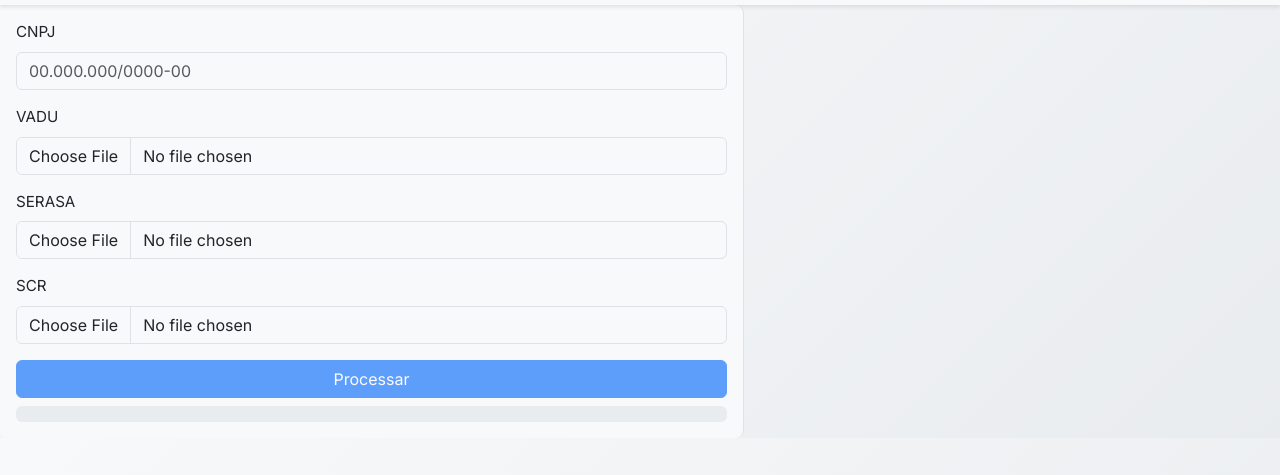
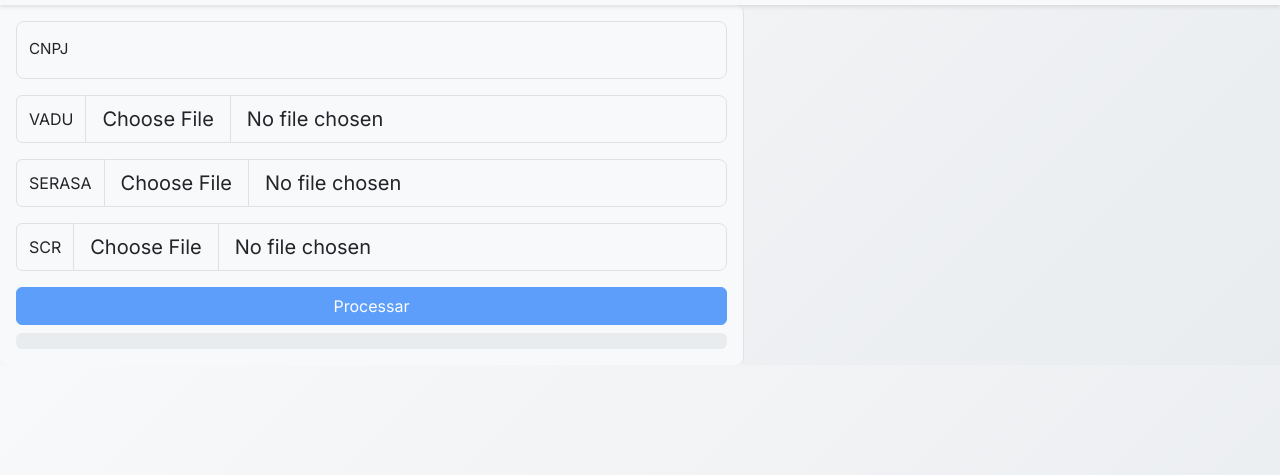
Before and after one commit to mathe1sOutlook/4Credit, a website with bundled scripts: page onevision/hosting/app.html in a window 1280 px wide. Shown: the part 105-580 px from the top of the page. Built offline with nearby package versions, Linux system fonts and the light colour scheme; some packages are replaced by stand-ins of ours; no server answers; a small style sheet from the web is missing.

Commit message:
style: normalize field sizing

```diff
--- a/onevision/hosting/app.html
+++ b/onevision/hosting/app.html
@@ -16,21 +16,21 @@
   </nav>
   <div class="d-flex">
     <div class="sidebar-modern p-3 border-end">
-      <div class="mb-3">
-        <label class="form-label">CNPJ</label>
-        <input type="text" id="cnpj" class="form-control" placeholder="00.000.000/0000-00">
+      <div class="form-floating">
+        <input type="text" id="cnpj" class="form-control form-control-lg" placeholder="00.000.000/0000-00">
+        <label for="cnpj">CNPJ</label>
       </div>
-      <div class="mb-3">
-        <label class="form-label">VADU</label>
-        <input type="file" id="file-vadu" class="form-control">
+      <div class="input-group">
+        <label class="input-group-text" for="file-vadu">VADU</label>
+        <input type="file" id="file-vadu" class="form-control form-control-lg">
       </div>
-      <div class="mb-3">
-        <label class="form-label">SERASA</label>
-        <input type="file" id="file-serasa" class="form-control">
+      <div class="input-group">
+        <label class="input-group-text" for="file-serasa">SERASA</label>
+        <input type="file" id="file-serasa" class="form-control form-control-lg">
       </div>
-      <div class="mb-3">
-        <label class="form-label">SCR</label>
-        <input type="file" id="file-scr" class="form-control">
+      <div class="input-group">
+        <label class="input-group-text" for="file-scr">SCR</label>
+        <input type="file" id="file-scr" class="form-control form-control-lg">
       </div>
       <button id="process-btn" class="btn btn-primary w-100" disabled>Processar</button>
       <div class="progress mt-2">
--- a/onevision/hosting/assets/css/app.css
+++ b/onevision/hosting/assets/css/app.css
@@ -32,6 +32,13 @@
   transition: width 0.4s ease;
 }
 
+/* Ensure consistent width and spacing for all form groups */
+.form-floating,
+.input-group {
+  width: 100%;
+  margin-bottom: 1rem;
+}
+
 /* Form enhancements for long labels and icons */
 .form-floating > label {
   overflow: hidden;
@@ -39,8 +46,9 @@
   white-space: nowrap;
 }
 
+/* Default padding to maintain uniform field width */
 .form-floating .form-control {
-  padding-left: 2.5rem;
+  padding-left: 1rem;
 }
 
 .form-floating .form-icon {
```
